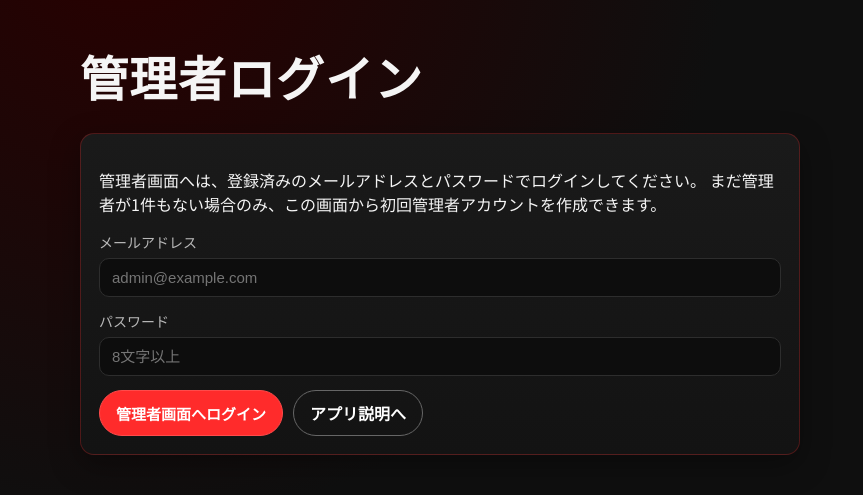
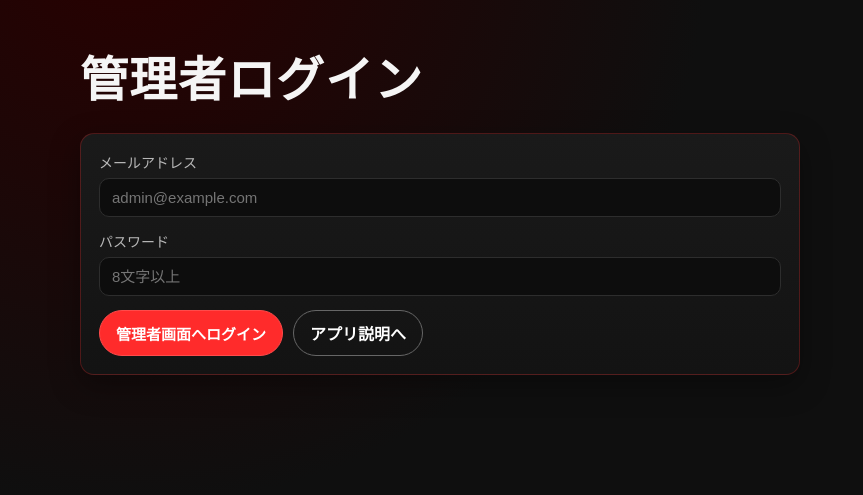
Before and after one commit to ryosuke0612/mossan-store, a Python web app: template templates/admin_portal_login_v2.html in a window 1280 px wide. Shown: the part 75-570 px from the top of the page, without its empty margins (0-863 px from the left). Run offline with Jinja, Linux system fonts and the light colour scheme; the template is opened without the code that fills it, so the values that code supplies are empty.

Commit message:
codex 管理者ログイン画面の重複説明文を削除

```diff
--- a/templates/admin_portal_login_v2.html
+++ b/templates/admin_portal_login_v2.html
@@ -12,11 +12,6 @@
   {% if info_message %}
   <div class="notice success">{{ info_message }}</div>
   {% endif %}
-
-  <p>
-    管理者画面へは、登録済みのメールアドレスとパスワードでログインしてください。
-    まだ管理者が1件もない場合のみ、この画面から初回管理者アカウントを作成できます。
-  </p>
 
   <form method="POST" action="{{ url_for('admin_login_entry') }}">
     <input type="hidden" name="next" value="{{ next_url }}">
--- a/templates/attendance_base.html
+++ b/templates/attendance_base.html
@@ -3,11 +3,16 @@
 {% block header_nav_items %}
 <a href="{{ url_for('attendance_description') }}">アプリ紹介</a>
 <a href="{{ url_for('index') }}">イベント管理</a>
+{% set is_member_view = request.path.startswith('/team/') %}
+{% if not is_member_view %}
 <a href="{{ url_for('payment') }}">決済</a>
+{% endif %}
 {% if session.get('user_id') %}
 <a href="{{ url_for('logout') }}">ログアウト</a>
 {% else %}
+{% if not is_member_view %}
 <a href="{{ url_for('login') }}">ログイン</a>
 <a href="{{ url_for('register') }}">新規登録</a>
 {% endif %}
+{% endif %}
 {% endblock %}
```
